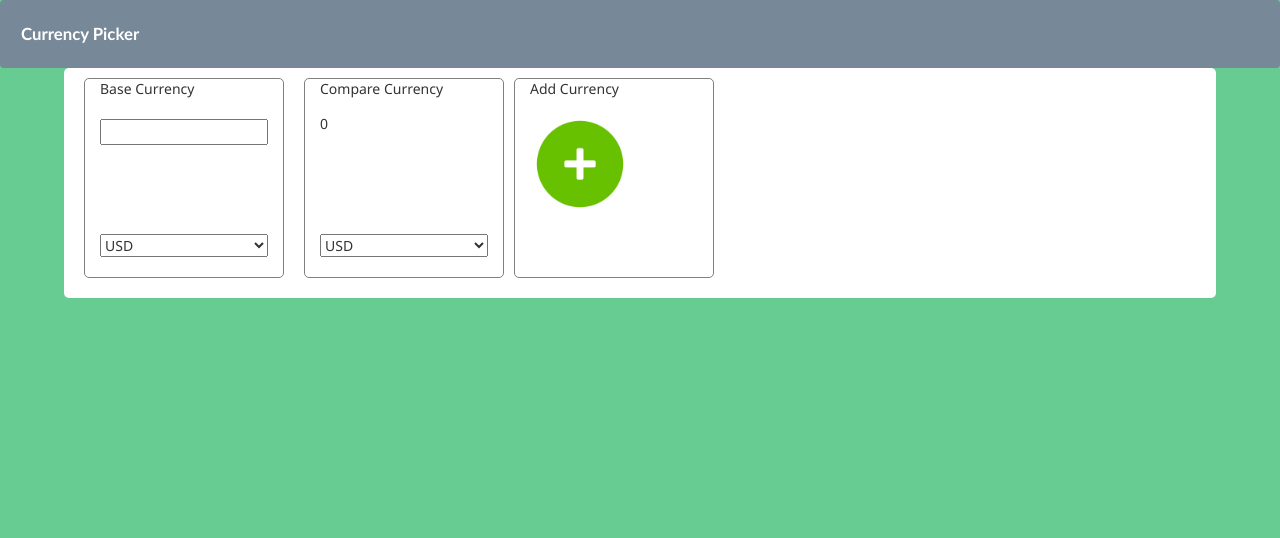
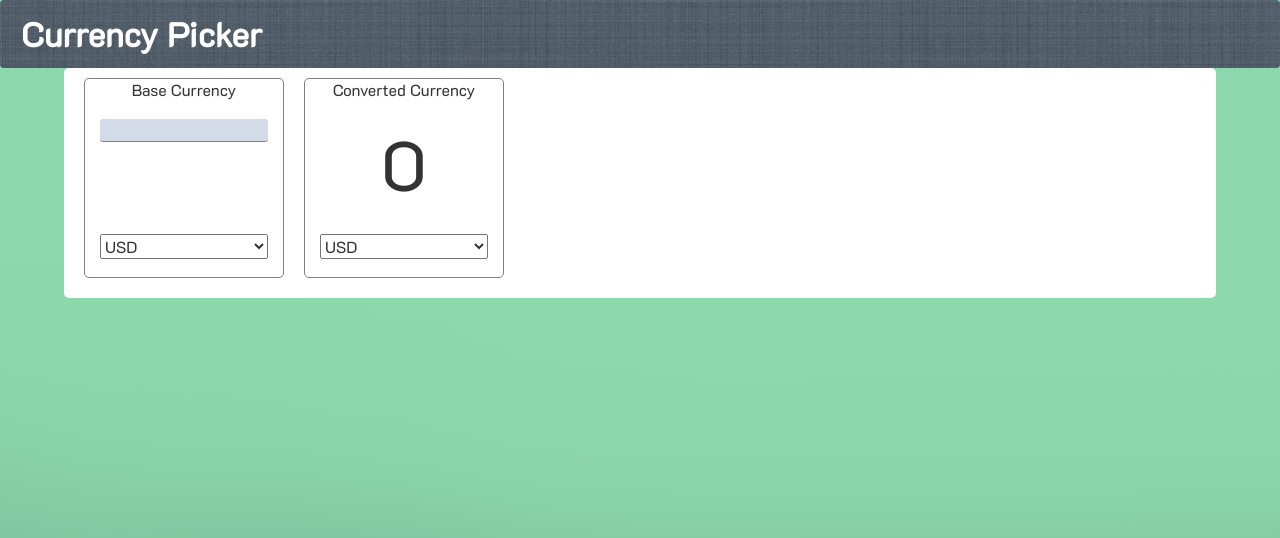
Before and after one commit to areakryte/Capstone, a Flask app: page / in a window 1280 px wide. Shown: the top 538 px of the page. Run offline with Flask 2, Linux system fonts and the light colour scheme; some libraries are stand-ins or nearby versions.

Commit message:
Textures, Fonts, and CSS touches

```diff
--- a/Capstone/static/css/main.css
+++ b/Capstone/static/css/main.css
@@ -1,5 +1,6 @@
 body{
-	background-color: #66cc91;
+    background-color: #8ed8ad;
+    background-image: url('/static/images/transparent_gradient_overlay.png');
 }
 
 .box{
@@ -10,8 +11,9 @@ body{
 
 .navbar {
     background-color: lightslategray;
-    font-size: 1em;
-    font-family: 'Trebuchet MS', 'Lucida Sans Unicode', 'Lucida Grande', 'Lucida Sans', Arial, sans-serif;
+    background-image: url('/static/images/cloth_texture.png');
+    font-family: 'K2D', sans-serif;
+    font-size: 2em;
     color: white;
     padding: 8px 5px 8px 5px;
 }
@@ -48,7 +50,7 @@ body{
     height: 90%;
     margin-top: -20px;
     padding: 10px;
-    font-family:'Segoe UI', Tahoma, Geneva, Verdana, sans-serif;
+    font-family: 'K2D', sans-serif;
     border-radius: 5px;
 }
 
@@ -77,19 +79,31 @@ body{
     background: #fff;
     border-color: gray;
     position: relative;
+    min-width: 200px;
+    display: inline-block;
 }
 
 .add-currency{
-    position: relative;
     background: #fff;
     border-color: gray;
     position: relative;
-    margin-left: auto;
-    margin-right: auto;
 }
 
 .currency-header{
+    position: relative;
+    margin-left: auto;
+    margin-right: auto;
     height: 35px;
+}
+
+.currency-header p {
+    position: relative;
+    text-align: center;
+}
+
+p.curr-output {
+    text-align: center;
+    font-size: 5em;
 }
 
 .currency-body{
@@ -103,26 +117,20 @@ body{
 input[type="text"]{
     width: 100%;
     margin-top: 5px;
+    border-top: 0px;
+    border-right: 0px;
+    border-left: 0px;
+    border-width: 1px;
+    border-color: gray;
+    background-color: #d4dbe8;
+    border-radius: 3px;
 }
 
 .world-curr{
     width: 100%;
+    font-size: 16px;
 }
 
-.modal-content {
-    position: relative;
-    display: -webkit-box;
-    display: -ms-flexbox;
-    display: flex;
-    -webkit-box-orient: vertical;
-    -webkit-box-direction: normal;
-    -ms-flex-direction: column;
-    flex-direction: column;
-    width: 100%;
-    pointer-events: auto;
-    background-color: #fff;
-    background-clip: padding-box;
-    border: 1px solid rgba(0,0,0,.2);
-    border-radius: .3rem;
-    outline: 0;
+p{
+    font-size: 16px;
 }
--- a/Capstone/static/js/initLoad.js
+++ b/Capstone/static/js/initLoad.js
@@ -11,34 +11,6 @@ var AUD = "";
 var CAD = "";
 var JPY = "";
 var USD = "";
-
-// $('document').ready(function(){
-//     //alert(10);
-
-//     var modalString = "<div class=\"modal fade\" id=\"exampleModal\" tabindex=\"-1\" role=\"dialog\" aria-labelledby=\"exampleModalLabel\" aria-hidden=\"true\">" +
-//     "<div class=\"modal-dialog\" role=\"document\">" +
-//       "<div class=\"modal-content\">" +
-//         "<div class=\"modal-header\">" +
-//           "<h5 class=\"modal-title\" id=\"exampleModalLabel\">Modal title</h5>" +
-//           "<button type=\"button\ class=\"close\" data-dismiss=\"modal\" aria-label=\"Close\">" +
-//             "<span aria-hidden=\"true\">&times;</span>" +
-//           "</button>" +
-//         "</div>" +
-//         "<div class=\"modal-body\">" +
-//           "..." +
-//         "</div>" +
-//         "<div class=\"modal-footer\">" +
-//           "<button type=\"button\" class=\"btn btn-secondary\" data-dismiss=\"modal\">Close</button>" +
-//           "<button type=\"button\" class=\"btn btn-primary\">Save changes</button>" +
-//         "</div>" +
-//       "</div>" +
-//     "</div>" +
-//   "</div>";
-
-//     var newSection = "<div class=\"currency\"><p>Test</p></div>"
-
-//     $("body").append(modalString);
-// })
 
 $('document').ready(function(){
     var initWidth = $('.currency div .currency-body').css(["width"]);
@@ -78,15 +50,12 @@ $("select").change(function(){
     var rateTo = 0;
 
     if(baseCurrency !== compareCurrency){
-        rateTo = parseFloat((amount*worldCurrency[compareCurrency])/worldCurrency[baseCurrency]);
+        rateTo = parseFloat((amount*worldCurrency[compareCurrency])/worldCurrency[baseCurrency]).toFixed(2);
         $('.curr-output').text(parseFloat(rateTo));
     }
     else{
         $('.curr-output').text(parseFloat($(".curr-input").val()));
     }
-
-
-
 });
 
 function addCurrency(){
--- a/Capstone/templates/home.html
+++ b/Capstone/templates/home.html
@@ -20,7 +20,7 @@ World Currency Picker
 </div>
 <div class="currency compare-currency col-lg-3">
     <div class="currency-header">
-        <p>Compare Currency</p>
+        <p>Converted Currency</p>
     </div>
 
     <div class="currency-body">
@@ -33,7 +33,8 @@ World Currency Picker
         </select>
     </div>
 </div>
-<div class="currency add-currency col-lg-3">
+<!--Work on next version-->
+<div class="currency add-currency col-lg-3 hidden">
     <div class="currency-header">
         <p>Add Currency</p>
     </div>
--- a/Capstone/templates/layout.html
+++ b/Capstone/templates/layout.html
@@ -3,6 +3,7 @@
     <head>
         <meta charset="utf-8" />
         <title>{% block title %}{% endblock %}</title>
+        <link href="https://fonts.googleapis.com/css?family=K2D" rel="stylesheet">
         <link rel="stylesheet" type="text/css" href="{{ url_for('static', filename='thirdparty/normalize/normalize.css')}}" />
         <link rel="stylesheet" href="https://maxcdn.bootstrapcdn.com/bootstrap/3.3.7/css/bootstrap.min.css" integrity="sha384-BVYiiSIFeK1dGmJRAkycuHAHRg32OmUcww7on3RYdg4Va+PmSTsz/K68vbdEjh4u" crossorigin="anonymous">
         <link rel="stylesheet" type="text/css" href="{{ url_for('static', filename='css/main.css')}}" />
```
Also changed, not shown: Capstone/static/images/cloth_texture.png (added), Capstone/static/images/transparent_gradient_overlay.png (added).
